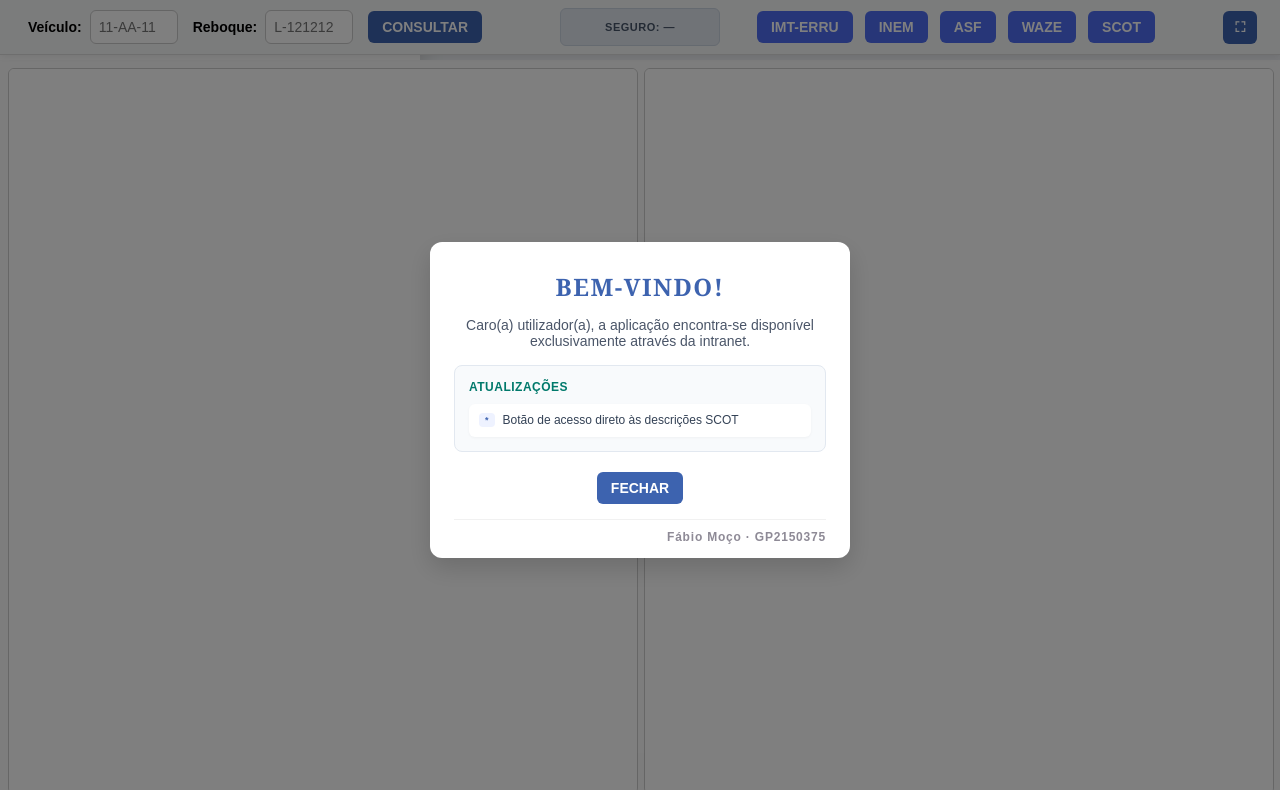
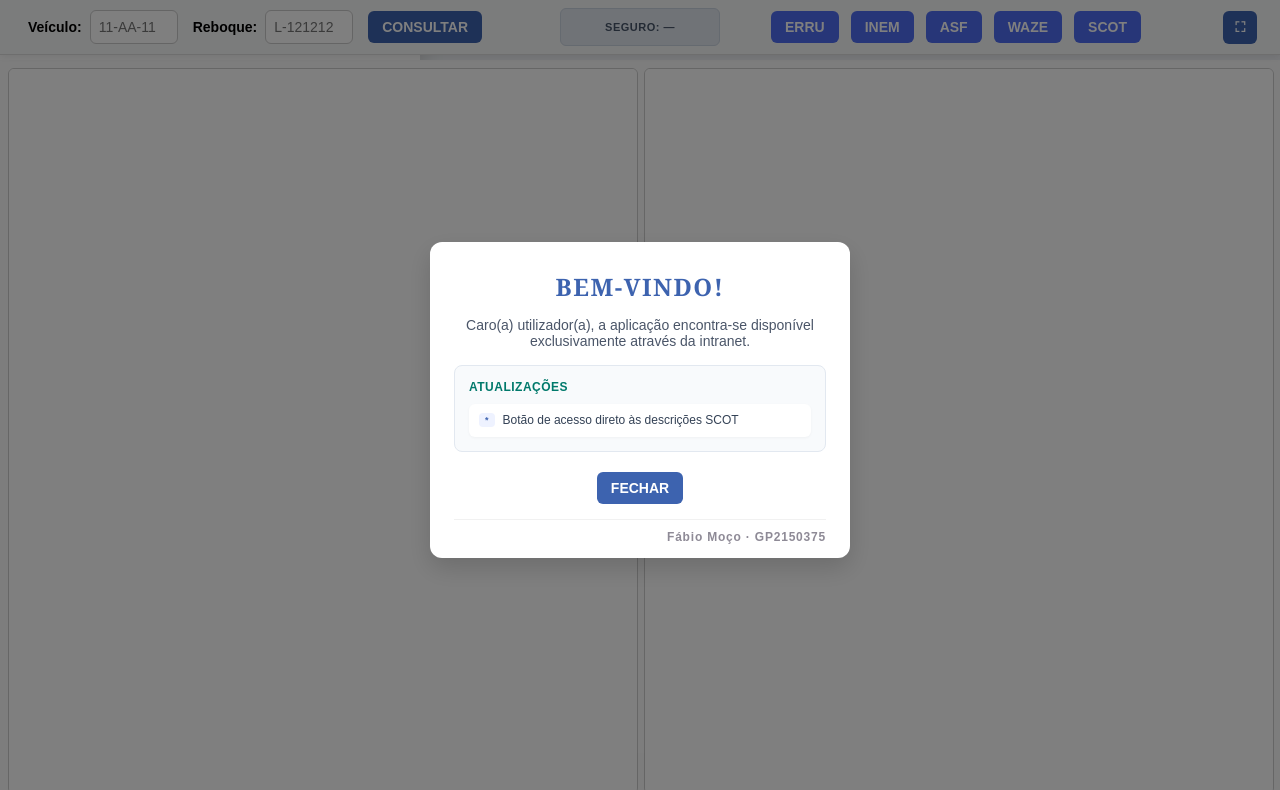
Before and after one commit to bt-ipo/bt-ipo.github.io, a plain HTML site: page teste/IPO_teste.html in a window 1280 px wide. Shown: the top 790 px of the page. Drawn offline with Linux system fonts and the light colour scheme.

Commit message:
Update IPO_teste.html

```diff
--- a/teste/IPO_teste.html
+++ b/teste/IPO_teste.html
@@ -1098,11 +1098,11 @@ function obterIdInstalacao() {
 
     <!-- Direita: Botões Auxiliares -->
     <div class="right-section">
-      <button type="button" class="aux-btn" onclick="consultarIMTERRU()">IMT-ERRU</button>
+      <button type="button" class="aux-btn" onclick="consultarIMTERRU()">ERRU</button>
       <button type="button" class="aux-btn" onclick="consultarINEM()">INEM</button>
       <button type="button" class="aux-btn" onclick="consultarASF()">ASF</button>
       <button type="button" class="aux-btn" onclick="consultarWAZE()">WAZE</button>
-      <a href="1-SCOT AGO26.pdf#zoom=150" target="_blank" rel="noopener noreferrer" class="aux-btn">SCOT</a>
+      <a href="1-SCOT AGO26.pdf#zoom=110" target="_blank" rel="noopener noreferrer" class="aux-btn">SCOT</a>
       <button class="fullscreen-btn" onclick="toggleFullscreen()" title="Ecrã Inteiro">⛶</button>
     </div>
 
```
